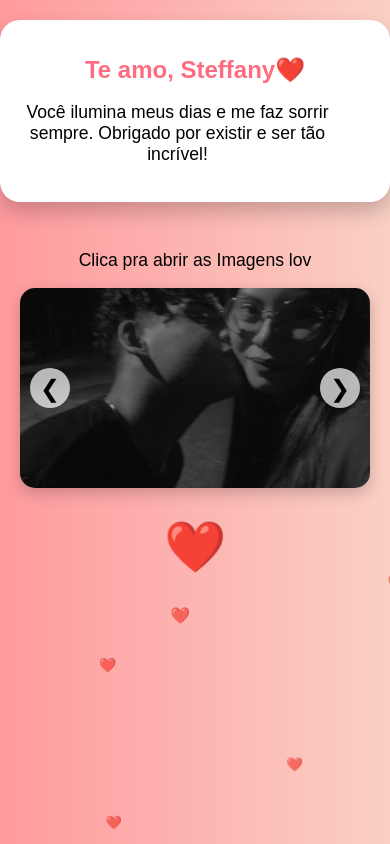
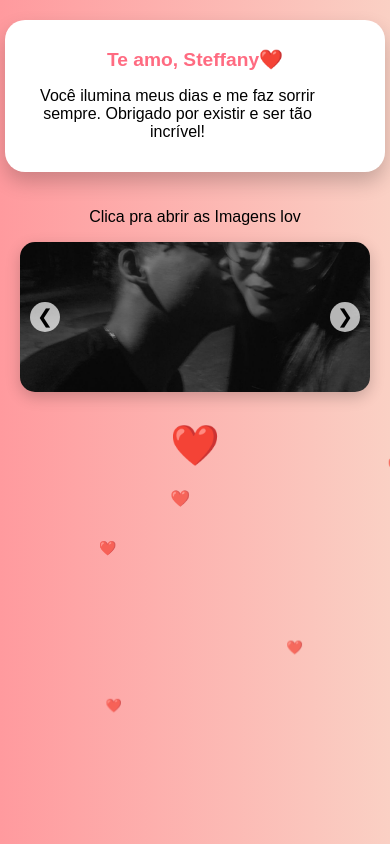
Before and after one commit to kaua-gabriel/Carta-De-Amor, a plain HTML site: page index.html in a window 390 px wide. Shown: the top 844 px of the page. Drawn offline with Linux system fonts and the light colour scheme.

Commit message:
Update index.html

```diff
--- a/index.html
+++ b/index.html
@@ -44,6 +44,45 @@
     0% {transform:translateY(-50px);}
     100% {transform:translateY(100vh);}
   }
+
+  /* ===== Media Query para telas pequenas ===== */
+@media screen and (max-width: 480px) {
+  h1 {
+    font-size: 1.2em;
+  }
+  p {
+    font-size: 1em;
+  }
+  .card {
+    padding: 15px;
+    margin-bottom: 20px;
+  }
+  .carousel {
+    height: 150px;
+  }
+  .carousel-buttons button {
+    width: 30px;
+    height: 30px;
+    font-size: 1.2em;
+    line-height: 25px;
+  }
+  .heart {
+    font-size: 40px;
+    margin-bottom: 20px;
+  }
+  #modalImage {
+    max-width: 90%;
+    max-height: 80%;
+  }
+  .modal-nav {
+    font-size: 1.5em;
+    padding: 8px 12px;
+  }
+  .modal-close {
+    padding: 8px 12px;
+    font-size: 0.9em;
+  }
+}
 </style>
 </head>
 <body>
```
